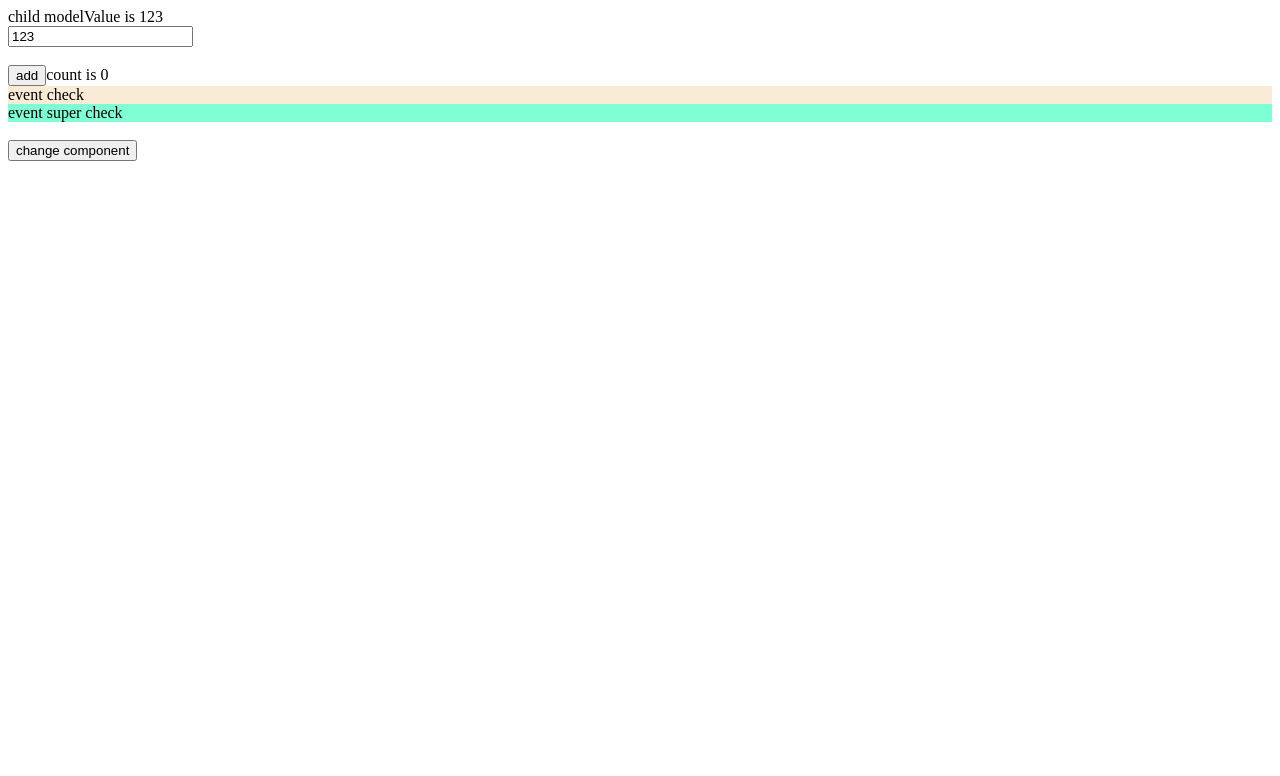
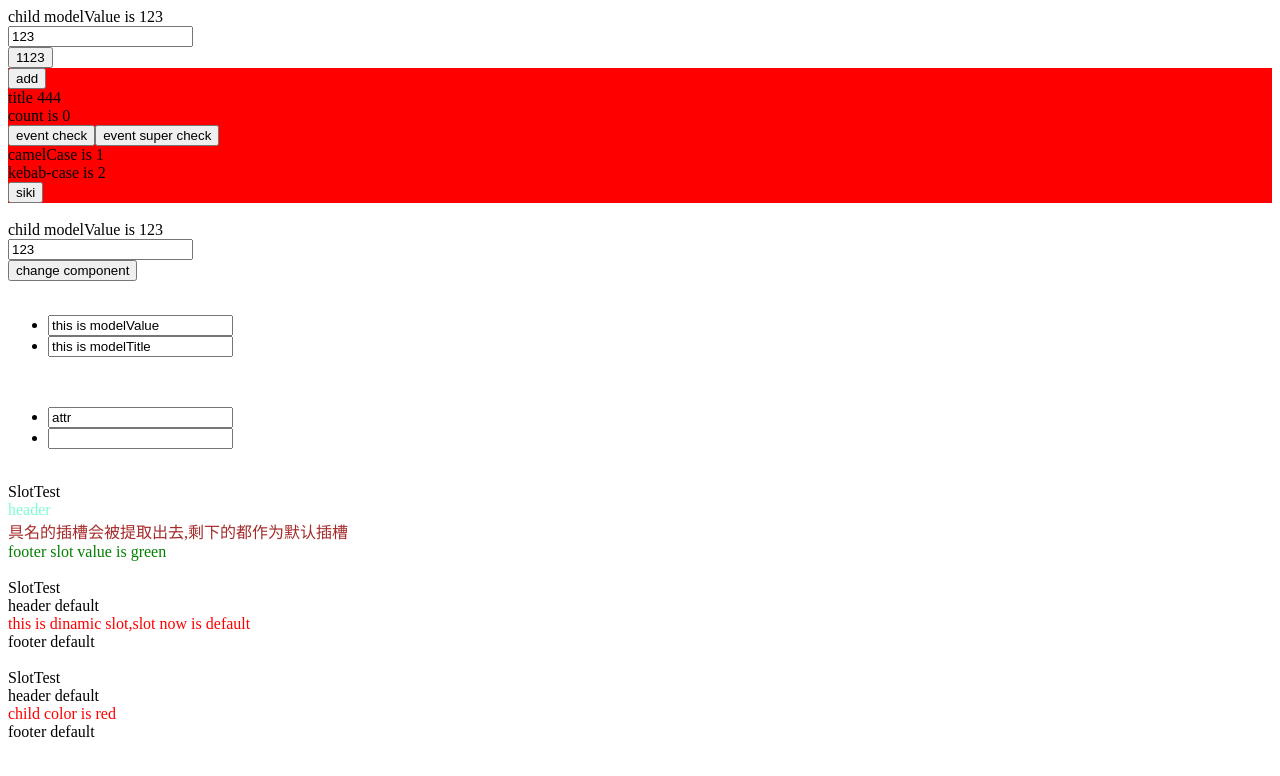
Before and after one commit to zl86473977/vue3Study, a Vue app: page / in a window 1280 px wide. Shown: the top 776 px of the page. Built offline with nearby package versions, Linux system fonts and the light colour scheme.

Commit message:
深入组件 85%

```diff
--- a/src/App.vue
+++ b/src/App.vue
@@ -1,32 +1,99 @@
 <script setup>
 import Child from './components/Child.vue'
 import ButtonCounter from './components/ButtonCounter.vue'
-import { onMounted, reactive, ref, shallowRef, watch, watchEffect } from 'vue'
+import ModelTest from './components/ModelTest.vue'
+import TestAttribute from './views/TestAttribute.vue'
+import SlotTest from './views/SlotTest.vue'
+import { onMounted, onUnmounted, reactive, ref, shallowRef, watch, watchEffect } from 'vue'
 
 function handleCounterClick(value) {
   console.log('ButtonCounter', value);
 }
-
 function handleCounterSuperClick(value) {
   console.log('handleCounterSuperClick', value);
 }
 
-const tabs = shallowRef(['child', ButtonCounter])
+// -------------------------------------------
+
+const tabs = shallowRef([Child, ButtonCounter])
 const currentTab = ref(0)
+function handleSiki() {
+  console.log('---handleSiki---');
+}
+
+// -------------------------------------------
+const modelValue = ref('this is modelValue')
+const modelTitle = ref('this is modelTitle')
+
+// -------------------------------------------
+const attr = ref('attr')
+
+// -------------------------------------------
+const slotValue = ref('header')
+const clock = setInterval(() => {
+  switch (slotValue.value) {
+    case 'header':
+      slotValue.value = 'default'
+      break;
+    case 'default':
+      slotValue.value = 'footer'
+      break;
+    case 'footer':
+      slotValue.value = 'header'
+      break;
+  }
+}, 3000)
+
+onUnmounted(() => {
+  console.log('---clearTimeout:clock----');
+  clock && clearTimeout(clock)
+})
 </script>
 
 <template>
-  <!-- <Child /> -->
-  <component :is="Child"></component>
+  <Child />
+  <button>1123</button>
   <br>
-  <ButtonCounter title="444" @click="handleCounterClick" @super-click="handleCounterSuperClick" />
 
+  <ButtonCounter title="444" camelCase="1" kebab-case="2" @click="handleCounterClick"
+    @super-click="handleCounterSuperClick" @siki="handleSiki" />
   <br>
-  <!-- currentTab 改变时组件也改变 -->
+
   <keep-alive>
     <component :is="tabs[currentTab]"></component>
   </keep-alive>
-  <button @click="currentTab = (currentTab + 1) % 2">change component</button>
+  <div>
+    <button @click="currentTab = (currentTab + 1) % 2">change component</button>
+  </div>
+  <br>
+  <ModelTest v-model.capitalize="modelValue" v-model:title="modelTitle" />
+  <br>
+
+  <TestAttribute v-model="attr" level="1" />
+  <br>
+
+  <SlotTest>
+    <template v-slot:header="">
+      <span style="color:aquamarine">header</span>
+    </template>
+    <template #default>
+      <span style="color:brown">具名的插槽会被提取出去,剩下的都作为默认插槽</span>
+    </template>
+    <template #footer="{ footerValue }">
+      <span :style="{ color: footerValue }">footer slot value is {{ footerValue }}</span>
+    </template>
+  </SlotTest>
+  <br>
+  <SlotTest>
+    <template #[slotValue]>
+      <span style="color:red">this is dinamic slot,slot now is {{ slotValue }}</span>
+    </template>
+  </SlotTest>
+  <br>
+  <SlotTest v-slot="{ mainValue }">
+    <span style="color:red">child color is {{ mainValue }}</span>
+  </SlotTest>
+  <br>
 </template>
 
 <style scoped>
--- a/src/components/ButtonCounter.vue
+++ b/src/components/ButtonCounter.vue
@@ -1,25 +1,50 @@
 <script setup>
-const props = defineProps(['title'])
 import { ref } from "vue";
 
+const props = defineProps({
+    title: String,
+    camelCase: String,
+    kebabCase: String,
+    propE: {
+        type: Object,
+        default() {
+            return { message: 'hello' }
+        }
+    },
+    propG: {
+        type: Function,
+        default() {
+            return 'Default function'
+        }
+    }
+})
+
+console.log(props.propG());
+
+
+
 const count = ref(0)
-
 const emit = defineEmits({
     click: null,
     'super-click': (value) => {
         console.log('super-click valid', value);
         // false表示事件不合法，vue会有一个警告，但依旧触发父组件事件
         return false
-    }
+    },
+    siki: undefined
 })
 
 </script>
 
 <template>
-    <div>
+    <div style="background-color: #ff0000;">
         <button @click="count++">add</button>
-        <span>count is {{ count }}</span>
-        <div style="background-color: antiquewhite;" @click="emit('click', '666')">event check</div>
-        <div style="background-color: aquamarine;" @click="emit('super-click', '666')">event super check</div>
+        <div>title {{ title }}</div>
+        <div>count is {{ count }}</div>
+        <button @click="emit('click', '666')">event check</button>
+        <button @click="emit('super-click', '666')">event super check</button>
+        <div>camelCase is {{ camelCase }}</div>
+        <div>kebab-case is {{ kebabCase }}</div>
+        <button @click="$emit('siki')">siki</button>
     </div>
 </template>
--- /dev/null
+++ b/src/components/ModelTest.vue
@@ -0,0 +1,36 @@
+<script setup>
+const props = defineProps({
+    modelValue: String,
+    modelModifiers: { type: Object, default: () => ({})},
+    title: String,
+    titleModifiers: { type: Object, default: () => ({})},
+})
+
+const emit = defineEmits(['update:modelValue', 'update:title'])
+function handleInputChange(e) {
+    let value = e.target.value
+    if(props.modelModifiers.capitalize) {
+        value = value.charAt(0).toUpperCase() + value.slice(1)
+    }
+    emit('update:modelValue', value)
+}
+
+function handleTitleChange(e) {
+    let value = e.target.value
+    if(props.modelModifiers.capitalize) {
+        value = value.charAt(0).toUpperCase() + value.slice(1)
+    }
+    emit('update:title', value)
+}
+</script>
+
+<template>
+    <ul>
+        <li>
+            <input type="text" :value="modelValue" @input="handleInputChange">
+        </li>
+        <li>
+            <input type="text" :value="title" @input="handleTitleChange">
+        </li>
+    </ul>
+</template>
--- a/src/main.js
+++ b/src/main.js
@@ -1,4 +1,6 @@
 import { createApp } from 'vue'
 import App from './App.vue'
 
-createApp(App).mount('#app')
+const app = createApp(App)
+
+app.mount('#app')
--- /dev/null
+++ b/src/views/SlotTest.vue
@@ -0,0 +1,23 @@
+<script setup>
+import { ref } from "vue";
+
+const mainValue = ref('red')
+const headerValue = ref('yellow')
+const footerValue = ref('green')
+</script>
+
+<template>
+    <div>
+        <div>SlotTest</div>
+        <header>
+            <slot name="header" :headerValue="headerValue">header default</slot>
+        </header>
+        <slot :mainValue="mainValue">main default</slot>
+        <footer>
+            <slot name="footer" :footerValue="footerValue">footer default</slot>
+        </footer>
+        <div>
+
+        </div>
+    </div>
+</template>
--- /dev/null
+++ b/src/views/TestAttribute.vue
@@ -0,0 +1,18 @@
+<script setup>
+import ModelTest from '../components/ModelTest.vue'
+defineOptions({
+    inheritAttrs: false
+})
+</script>
+
+<template>
+    <!-- <div>
+        <div>TestAttribute</div>
+        <ModelTest />
+        如果ModelTest不是单一根节点，父组件传递过来的prop不会透传给ModelTest
+    </div> -->
+    <div>
+        <ModelTest v-bind="$attrs"/>
+    </div>
+    <div></div>
+</template>
```
